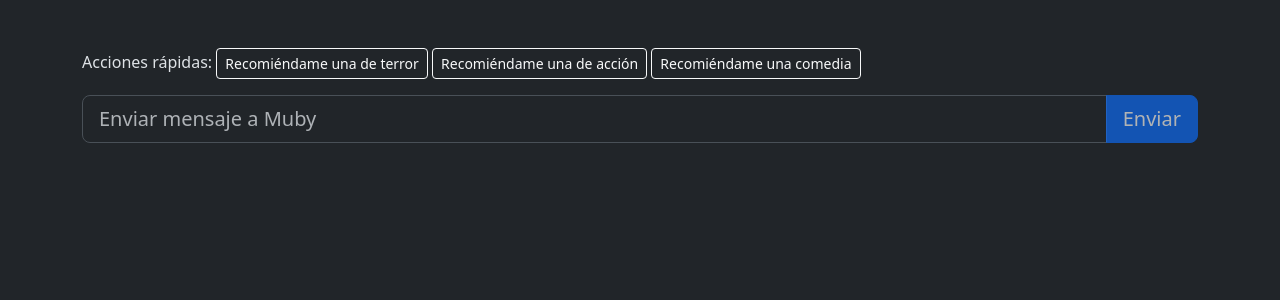
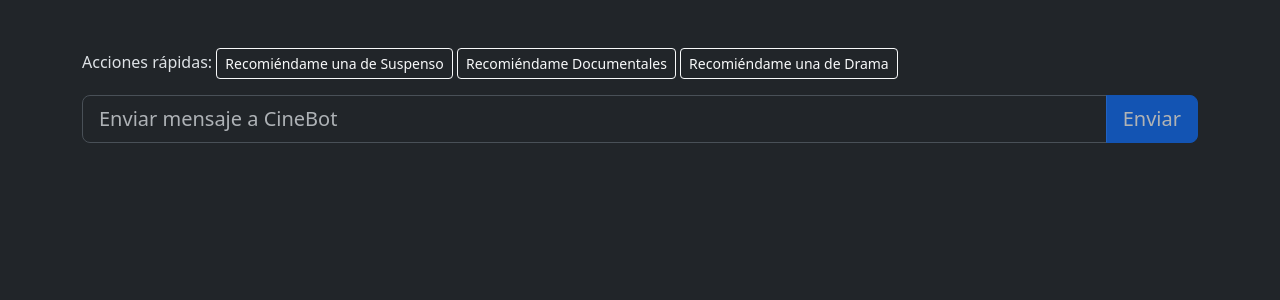
Before and after one commit to crgonzalezf/Tarea2, a Flask app: template templates/chat.html in a window 1280 px wide. Shown: the part 56-356 px from the top of the page. Run offline with Flask 3, Linux system fonts and the light colour scheme; the template is opened without the code that fills it, so the values that code supplies are empty; parts of the project's set-up code (start-up, migrations or seed data) failed here and were passed over; some libraries are stand-ins or nearby versions.

Commit message:
Update chat.html

```diff
--- a/templates/chat.html
+++ b/templates/chat.html
@@ -1,7 +1,7 @@
 {% extends 'base.html' %}
 
 {% block title %}
-    Next Muby (BETA)
+ 🤖 CineBot
 {% endblock %}
 
 {% from 'bootstrap5/nav.html' import render_nav_item %}
@@ -14,9 +14,9 @@
         {% for message in messages %}
             {% if message.author == 'assistant' %}
                 <div class="d-flex flex-row justify-content-start mb-4">
-                    <img class="bg-white" src="{{ url_for('static', filename='muby.png') }}" alt="avatar 1" style="width: 45px; height: 100%;">
-                    <div class="p-3 ms-3" style="border-radius: 15px; background-color: rgba(57, 192, 237,.2);">
-                        <p class="mb-0">{{message.content}}</p>
+                    <img class="rounded-circle" src="{{ url_for('static', filename='cinebot.png') }}" alt="avatar 1" style="width: 50px; height: 50px;">
+                     <div class="p-3 ms-3" style="border-radius: 15px; background-color: rgba(57, 192, 237, .2);">
+                            <p class="small mb-0 text-white">{{ message.content }}</p>
                     </div>
                 </div>
             {% else %}
@@ -33,15 +33,15 @@
             <input type="hidden" name="csrf_token" value="{{ csrf_token() }}"/>
             <div class="mb-3">
                 <span>Acciones rápidas:</span>
-                <input type="submit" class="btn btn-sm btn-outline-light" name="message" value="Recomiéndame una de terror"/>
-                <input type="submit" class="btn btn-sm btn-outline-light" name="message" value="Recomiéndame una de acción"/>
-                <input type="submit" class="btn btn-sm btn-outline-light" name="message" value="Recomiéndame una comedia"/>
+                <input type="submit" class="btn btn-sm btn-outline-light" name="message" value="Recomiéndame una de Suspenso"/>
+                <input type="submit" class="btn btn-sm btn-outline-light" name="message" value="Recomiéndame Documentales"/>
+                <input type="submit" class="btn btn-sm btn-outline-light" name="message" value="Recomiéndame una de Drama"/>
             </div>
         </form>
         <form method="POST">
             <input type="hidden" name="csrf_token" value="{{ csrf_token() }}"/>
             <div class="input-group mb-3">
-                <input id="message" name="message" required="required" class="form-control form-control-lg" placeholder="Enviar mensaje a Muby" aria-label="Tu mensaje" aria-describedby="send-message"/>
+                <input id="message" name="message" required="required" class="form-control form-control-lg" placeholder="Enviar mensaje a CineBot" aria-label="Tu mensaje" aria-describedby="send-message"/>
                 <input type="submit" class="btn btn-primary btn-lg disabled" id="send-message" name="intent" value="Enviar"/>
             </div>
         </form>
```
